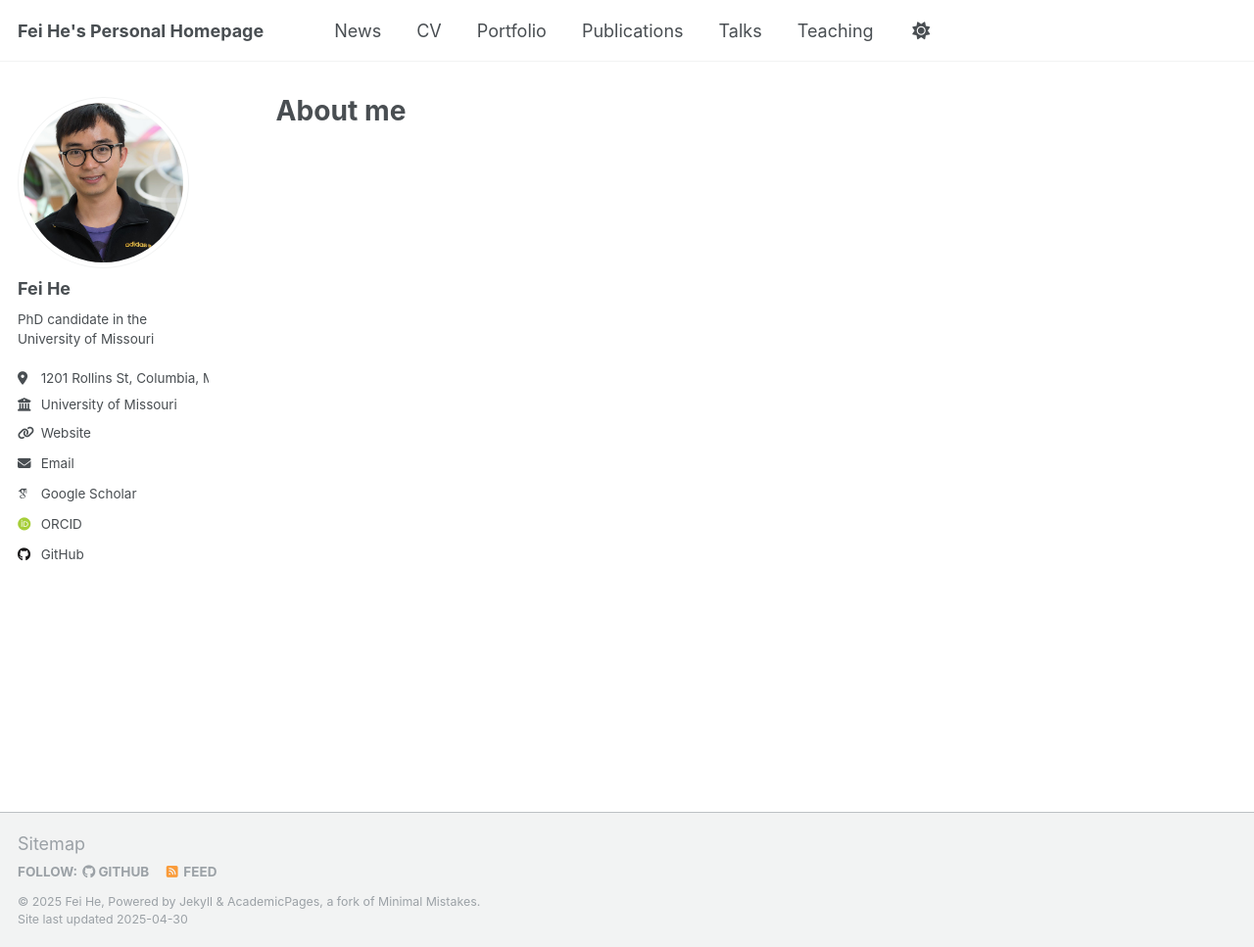
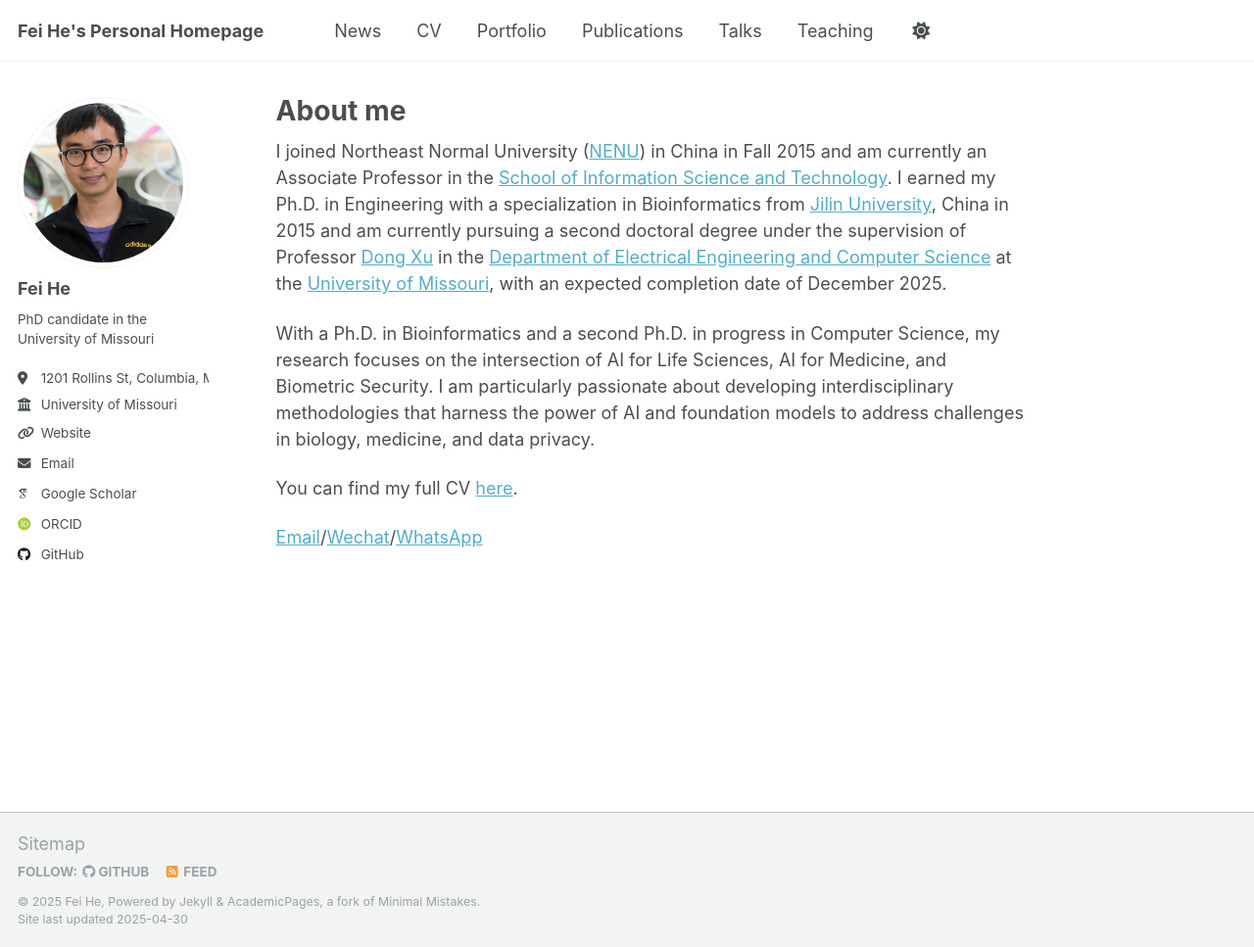
Before and after one commit to coffee19850519/coffee19850519.github.io, a Jekyll site: the page built from _pages/about.md, in a window 1280 px wide and 967 px high. Shown: the whole window at 98% size. Built offline with Jekyll 4.4.1, drawn with Linux system fonts in a browser that asks for light colours; some web fonts are replaced.

Commit message:
Update Aboutme

```diff
--- a/_pages/about.md
+++ b/_pages/about.md
@@ -1,8 +1,16 @@
 ---
-permalink: /fdfdfd
+permalink: /
 title: "About me"
 author_profile: true
 redirect_from:
   - /about/
   - /about.html
 ---
+
+I joined Northeast Normal University ([NENU](https://en.nenu.edu.cn/)) in China in Fall 2015 and am currently an Associate Professor in the [School of Information Science and Technology](https://ist.nenu.edu.cn/). I earned my Ph.D. in Engineering with a specialization in Bioinformatics from [Jilin University](https://www.jlu.edu.cn/), China in 2015 and am currently pursuing a second doctoral degree under the supervision of Professor [Dong Xu](https://engineering.missouri.edu/faculty/dong-xu/) in the [Department of Electrical Engineering and Computer Science](https://engineering.missouri.edu/departments/eecs/) at the [University of Missouri](), with an expected completion date of December 2025.
+
+With a Ph.D. in Bioinformatics and a second Ph.D. in progress in Computer Science, my research focuses on the intersection of AI for Life Sciences, AI for Medicine, and Biometric Security. I am particularly passionate about developing interdisciplinary methodologies that harness the power of AI and foundation models to address challenges in biology, medicine, and data privacy.
+
+You can find my full CV [here](/files/CV_latest.pdf).
+
+[Email](mailto:hefe@umsystem.edu)/[Wechat]()/[WhatsApp]()
--- a/_pages/portfolio.html
+++ b/_pages/portfolio.html
@@ -1,11 +1,8 @@
 ---
 layout: archive
 title: "Portfolio"
-permalink: /
+permalink: /portfolio/
 author_profile: true
-redirect_from:
-  - /portfolio/
-  - /portfolio.html
 ---
 
 {% include base_path %}
```
